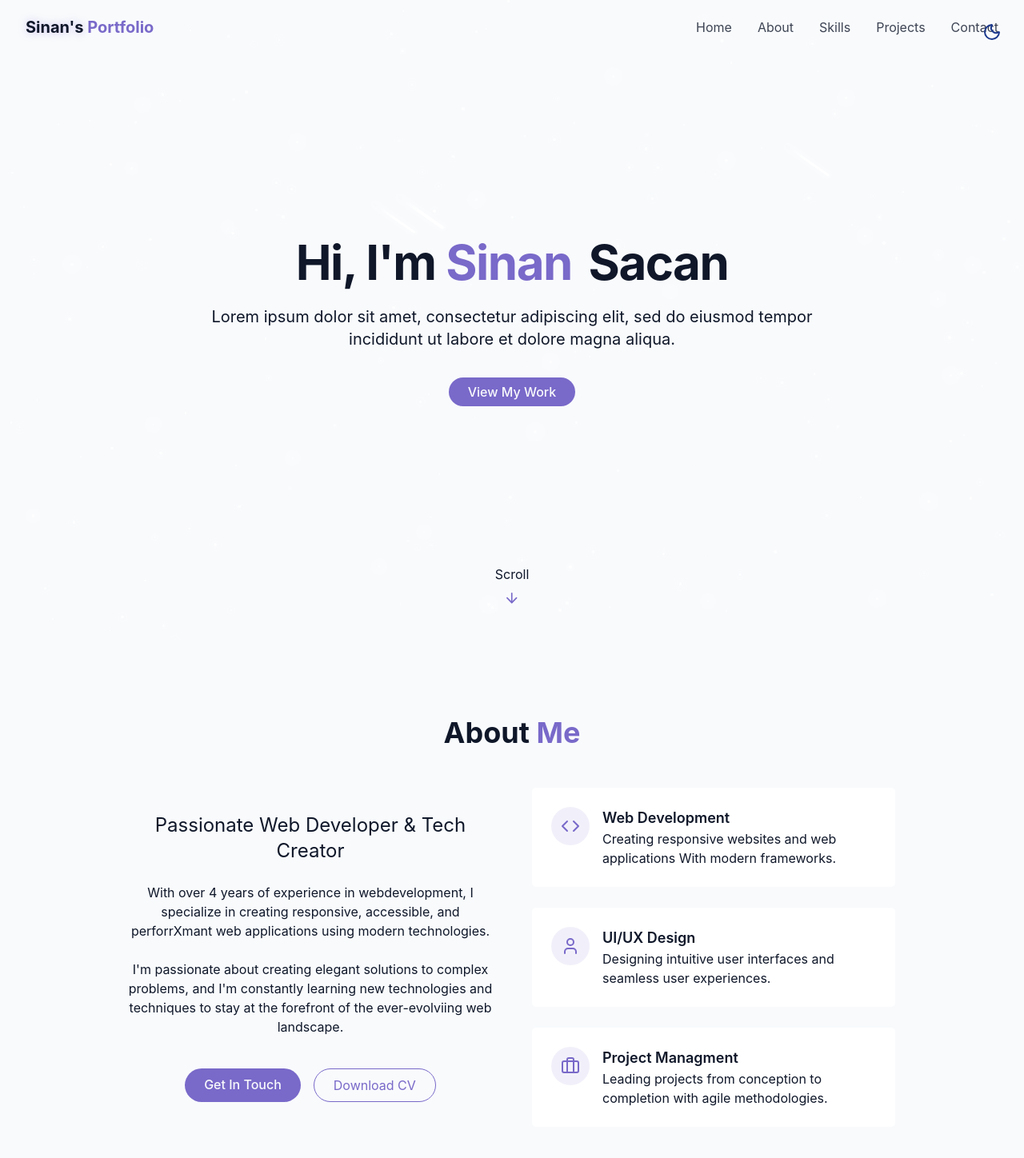
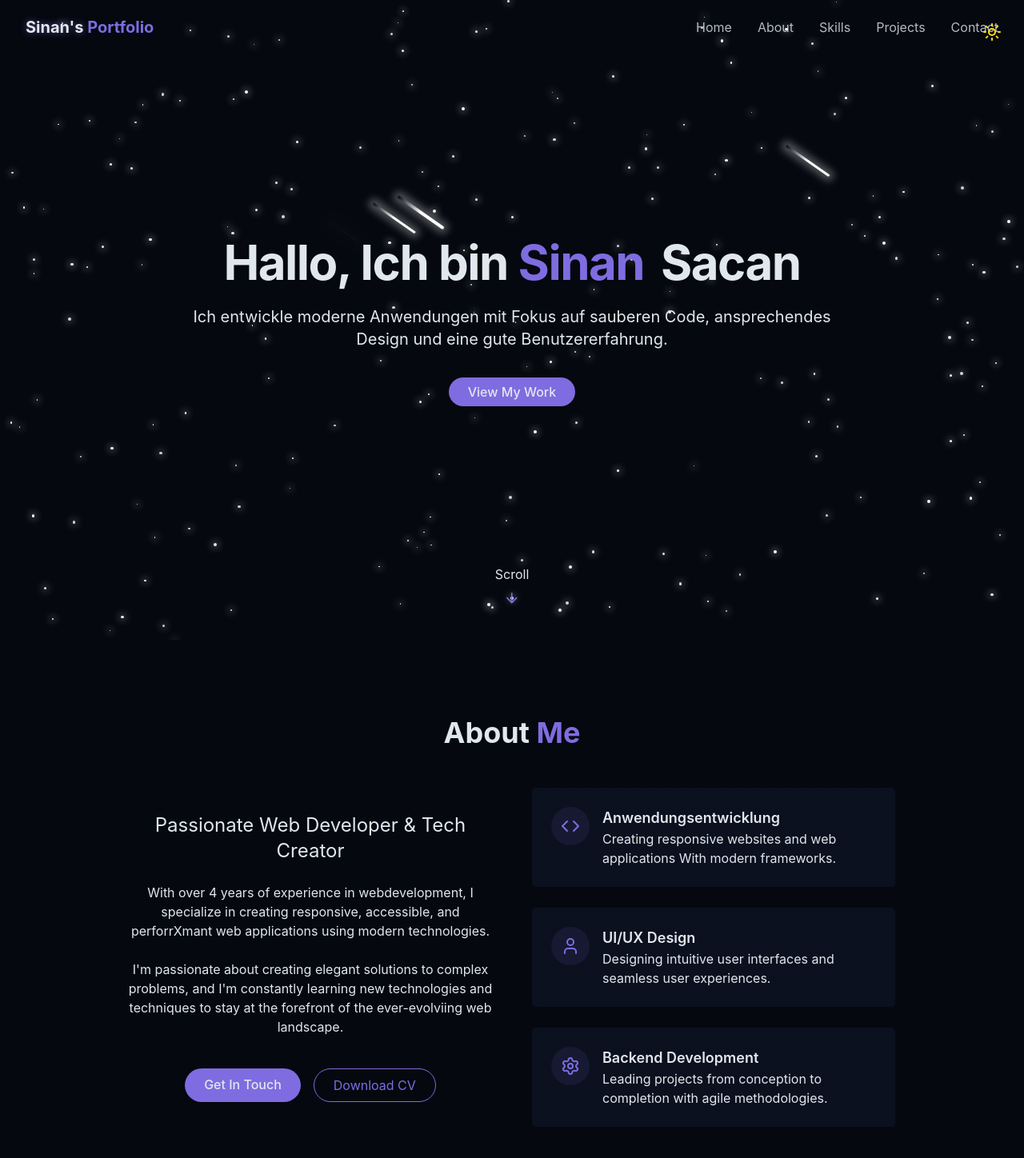
Before and after one commit to sin-n581/My-Portfolio, a React (Vite) app: page / in a window 1280 px wide. Shown: the top 1448 px of the page at 80% size. Built offline with nearby package versions, Linux system fonts and the light colour scheme.

Commit message:
ThemeToggle fixed

```diff
--- a/src/components/AboutSection.tsx
+++ b/src/components/AboutSection.tsx
@@ -1,4 +1,4 @@
-import { Briefcase, Code, User } from "lucide-react";
+import {  Code, Settings, User } from "lucide-react";
 
 export const AboutSection = () => {
     return (
@@ -45,7 +45,7 @@ export const AboutSection = () => {
                             <Code className="h-6 w-6 text-primary" />
                             </div>
                             <div className="text-left">
-                                <h4 className="font-semibold text-lg">Web Development</h4>
+                                <h4 className="font-semibold text-lg">Anwendungsentwicklung</h4>
                                 <p className="text-muted-foreground">
                                     Creating responsive websites and web applications With
                                     modern frameworks.
@@ -74,10 +74,10 @@ export const AboutSection = () => {
                     <div className="gradient-border p-6 card-hover">
                         <div className="flex items-start gap-4">
                             <div className="p-3 rounded-full bg-primary/10">
-                            <Briefcase className="h-6 w-6 text-primary" />
+                            <Settings className="h-6 w-6 text-primary" />
                             </div>
                             <div className="text-left">
-                                <h4 className="font-semibold text-lg">Project Managment</h4>
+                                <h4 className="font-semibold text-lg">Backend Development</h4>
                                 <p className="text-muted-foreground">
                                     Leading projects from conception to completion with
                                     agile methodologies.
--- a/src/components/HeroSection.tsx
+++ b/src/components/HeroSection.tsx
@@ -9,15 +9,15 @@ export const HeroSection = () => {
         <div className="container max-w-4xl mx-auto text-center z-10">
             <div className="space-y-6">
                 <h1 className="text-4xl md:text-6xl font-bold tracking-tight">
-                    <span className="opacity-0 animate-fade-in"> Hi, I'm </span>
+                    <span className="opacity-0 animate-fade-in"> Hallo, Ich bin </span>
                     <span className="text-primary opacity-0 animate-fade-in-delay-1 "> Sinan </span>
                     <span className="text-gradient ml-2 opacity-0 animate-fade-in-delay-2 "> Sacan </span>
                 </h1>
 
                 <p className="text-lg md:text-xl text-muted-foreground max-2-2xl mx-auto opacity-0 animate-fade-in-delay-3">
-                    Lorem ipsum dolor sit amet, consectetur
-                    adipiscing elit, sed do eiusmod tempor
-                    incididunt ut labore et dolore magna aliqua.
+                    Ich entwickle moderne Anwendungen mit Fokus auf
+                    sauberen Code, ansprechendes Design und eine
+                    gute Benutzererfahrung.
                 </p>
 
                 <div className="pt-4 opacity-0 animate-fade-in-delay-4">
--- a/src/components/ThemeToggle.tsx
+++ b/src/components/ThemeToggle.tsx
@@ -6,7 +6,8 @@ export const ThemeToggle = () => {
 const [isDarkmode, setIsDarkmode] = useState(false);
 
 useEffect(() => {
-    const storedTheme = localStorage.getItem("theme");
+   const storedTheme = localStorage.getItem("theme");
+   /*
     if (storedTheme === "dark") {
         document.documentElement.classList.add("dark");
         setIsDarkmode(true);
@@ -14,7 +15,16 @@ useEffect(() => {
         document.documentElement.classList.remove("dark");
         setIsDarkmode(false);
     }
+        */
+       if(storedTheme == "dark"){
+        document.documentElement.classList.add("dark");
+        setIsDarkmode(true);
+       } else {
+        document.documentElement.classList.add("dark");
+        setIsDarkmode(true);
+    }
 },[])
+
 
 const toggleTheme = () => {
     if (isDarkmode) {
```
